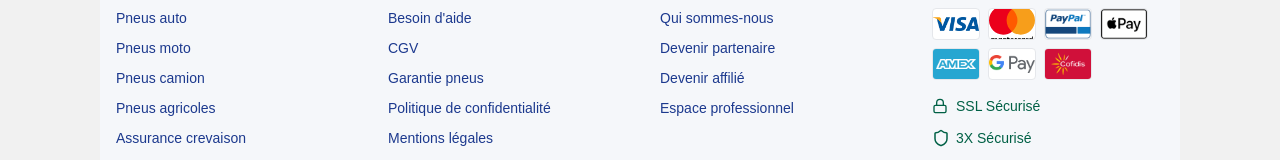
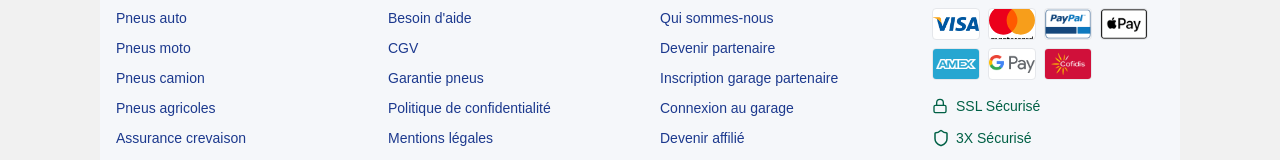
Before and after one commit to abelprosp/mecanidoc, a Next.js app: page / in a window 1280 px wide. Shown: the part 1996-2156 px from the top of the page. Built offline with nearby package versions, Linux system fonts and the light colour scheme; no server answers; the database is empty.

Commit message:
fjkelkhjlpmkokp

```diff
--- a/src/components/Footer.tsx
+++ b/src/components/Footer.tsx
@@ -36,6 +36,11 @@ export default function Footer() {
     'Mentions légales': '/mentions-legales',
     'Qui sommes-nous': '/qui-sommes-nous',
     'Devenir partenaire': '/devenir-partenaire',
+    'Devenir garage partenaire': '/auth/register/garage',
+    'Inscription garage partenaire': '/auth/register/garage',
+    'Inscription garage': '/auth/register/garage',
+    'Connexion au garage': '/auth/login',
+    'Connexion garage': '/auth/login',
     'Devenir affilié': '/devenez-affilie',
     'Espace professionnel': '/auth/login',
   };
@@ -68,6 +73,8 @@ export default function Footer() {
   const entrepriseLinks = [
     { title: 'Qui sommes-nous', href: '/qui-sommes-nous' },
     { title: 'Devenir partenaire', href: '/devenir-partenaire' },
+    { title: 'Inscription garage partenaire', href: '/auth/register/garage' },
+    { title: 'Connexion au garage', href: '/auth/login' },
     { title: 'Devenir affilié', href: '/devenez-affilie' },
     { title: 'Espace professionnel', href: '/auth/login' },
   ];
```
